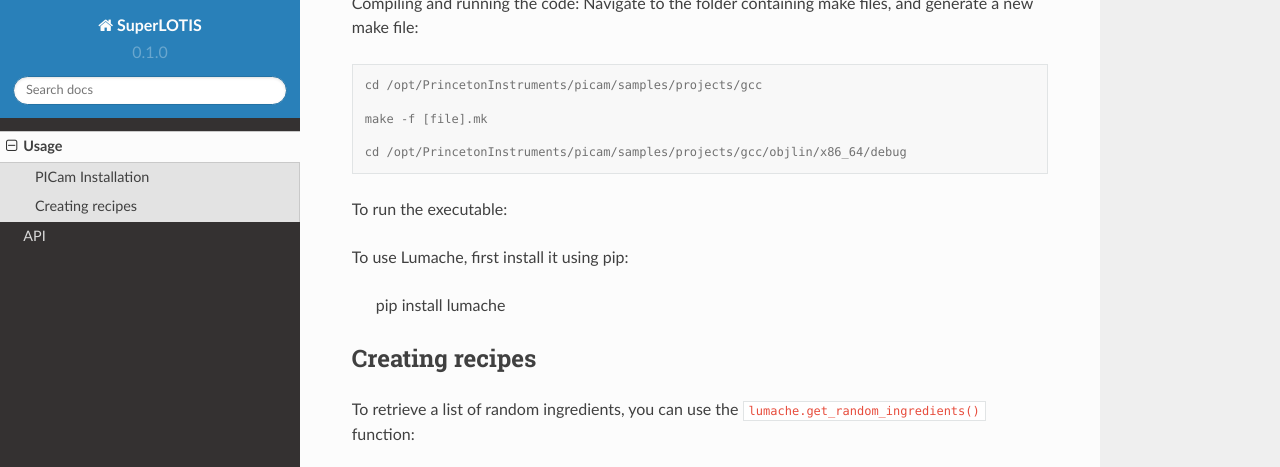
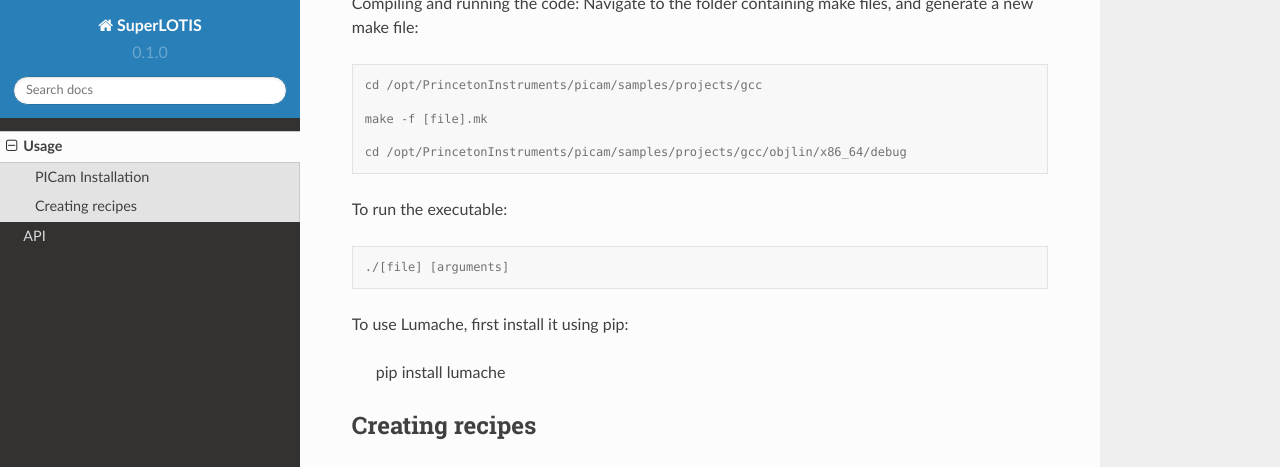
Before and after one commit to jacobvider/rtd-slotis2, a Sphinx documentation site: the page built from docs/source/usage.rst, in a window 1280 px wide and 900 px high, scrolled down 640 px, cut to the strip 0-467 px from the top of the window. Built offline with Sphinx 7.4.7 and the Read the Docs theme 2.0.0, drawn with Linux system fonts in a browser that asks for light colours.

Commit message:
Update usage.rst

```diff
--- a/docs/source/usage.rst
+++ b/docs/source/usage.rst
@@ -41,7 +41,8 @@ Navigate to the folder containing make files, and generate a new make file:
 To run the executable:
 
 .. code-block:: console
-  ./[file]’ [arguments]
+
+  ./[file] [arguments]
 
 
 To use Lumache, first install it using pip:
```
